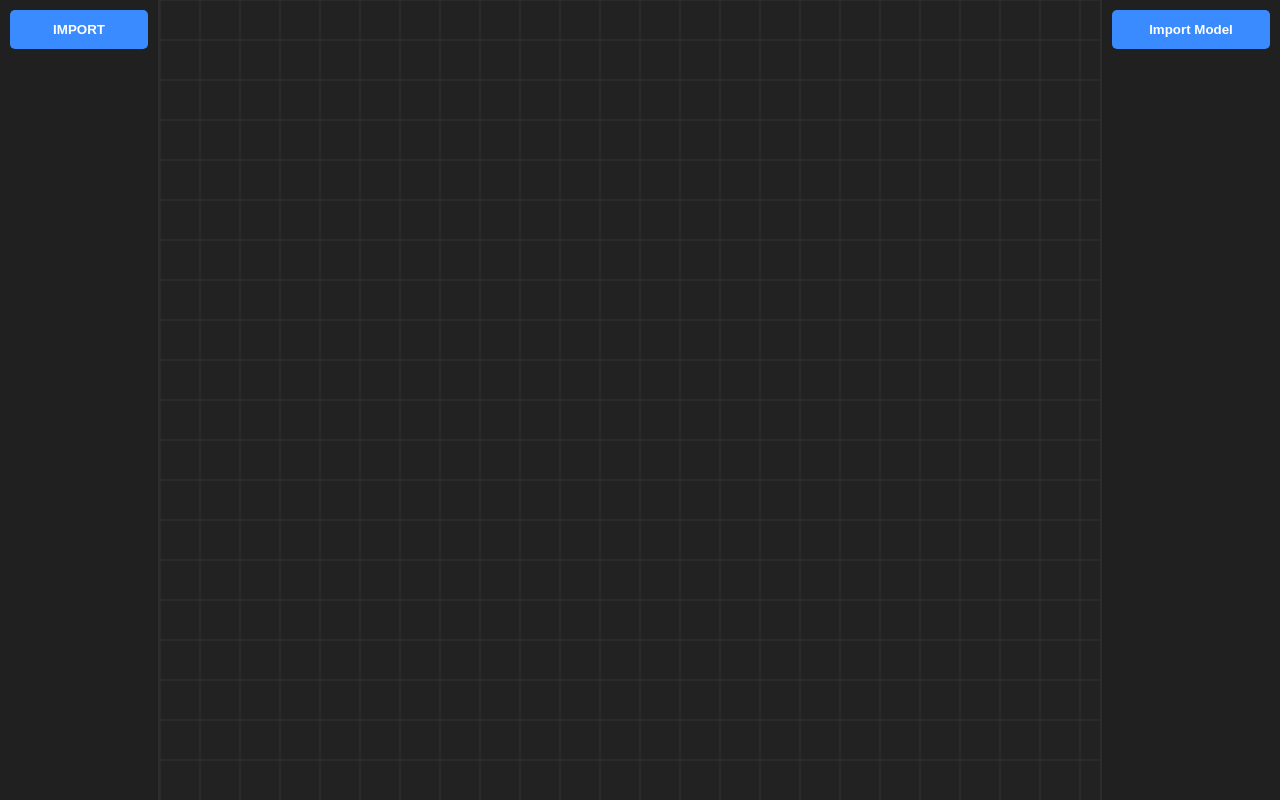
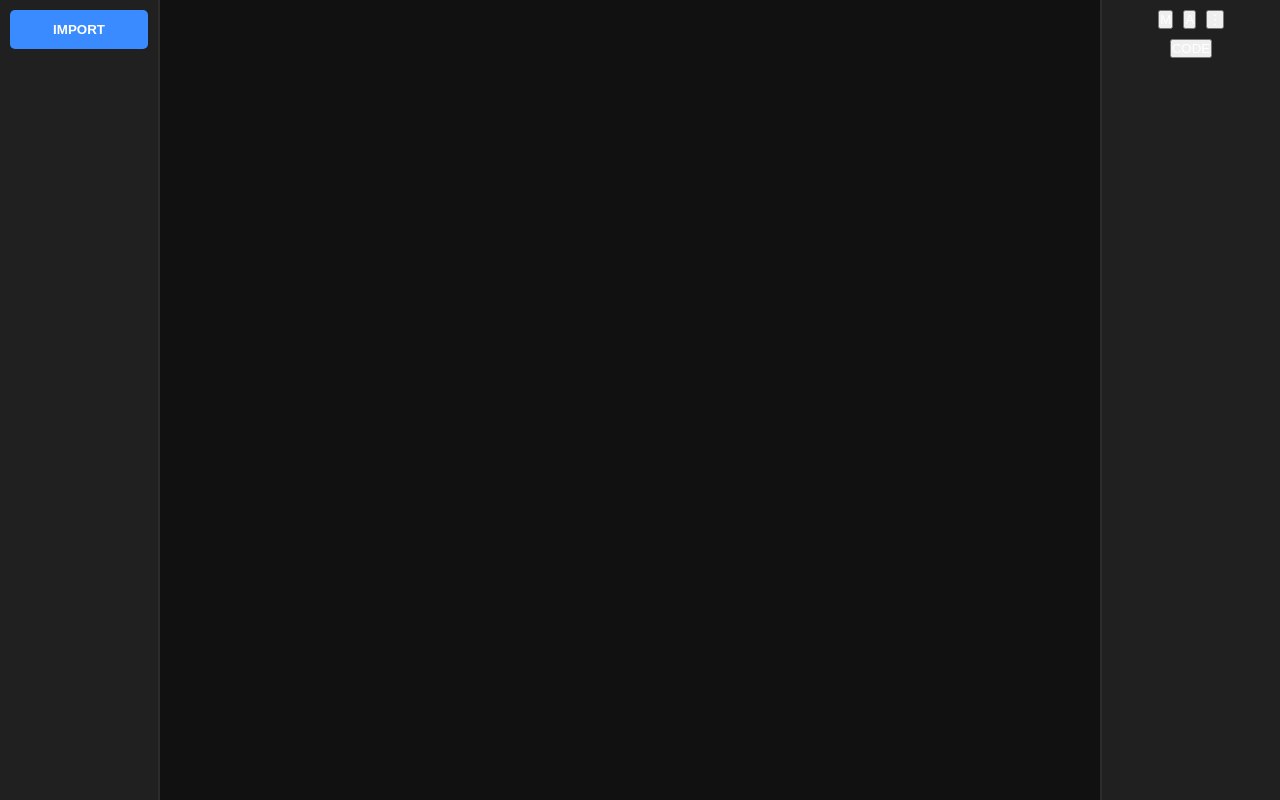
Before and after one commit to Jooz-max/My-engine, a plain HTML site: page index.htm in a window 1280 px wide. Drawn offline with nearby package versions, Linux system fonts and the light colour scheme.

Commit message:
Update HTML structure and add new buttons

```diff
--- a/index.htm
+++ b/index.htm
@@ -8,18 +8,34 @@
 </head>
 <body>
 
+<!-- Left Pane -->
 <div id="left-pane">
     <button id="import-btn">IMPORT</button>
 </div>
 
-<div id="center-viewport">
-    <canvas id="viewport-canvas"></canvas>
+<!-- Center 3D Viewport -->
+<div id="center-viewport"></div>
+
+<!-- Right Pane -->
+<div id="right-pane">
+    <div style="display:flex; gap:10px; margin-bottom:10px; align-items:center;">
+        <button id="btn-m">M</button>
+        <button id="btn-a">A</button>
+        <button id="btn-settings">⋮</button>
+    </div>
+    <button id="btn-code">CODE</button>
+    <div id="code-options" style="display:none; margin-top:5px; flex-direction: column; gap:5px;">
+        <button id="btn-bars">Bars</button>
+        <button id="btn-csharp">C#</button>
+    </div>
 </div>
 
-<div id="right-pane">
-    <button id="import-btn-right">Import Model</button>
-</div>
+<!-- THREE.js libraries -->
+<script src="https://cdn.jsdelivr.net/npm/three@0.160.0/build/three.min.js"></script>
+<script src="https://cdn.jsdelivr.net/npm/three@0.160.0/examples/js/controls/OrbitControls.js"></script>
+<script src="https://cdn.jsdelivr.net/npm/three@0.160.0/examples/js/controls/TransformControls.js"></script>
 
+<!-- Main JS -->
 <script src="main.js"></script>
 </body>
-  </html>
+        </html>
```
